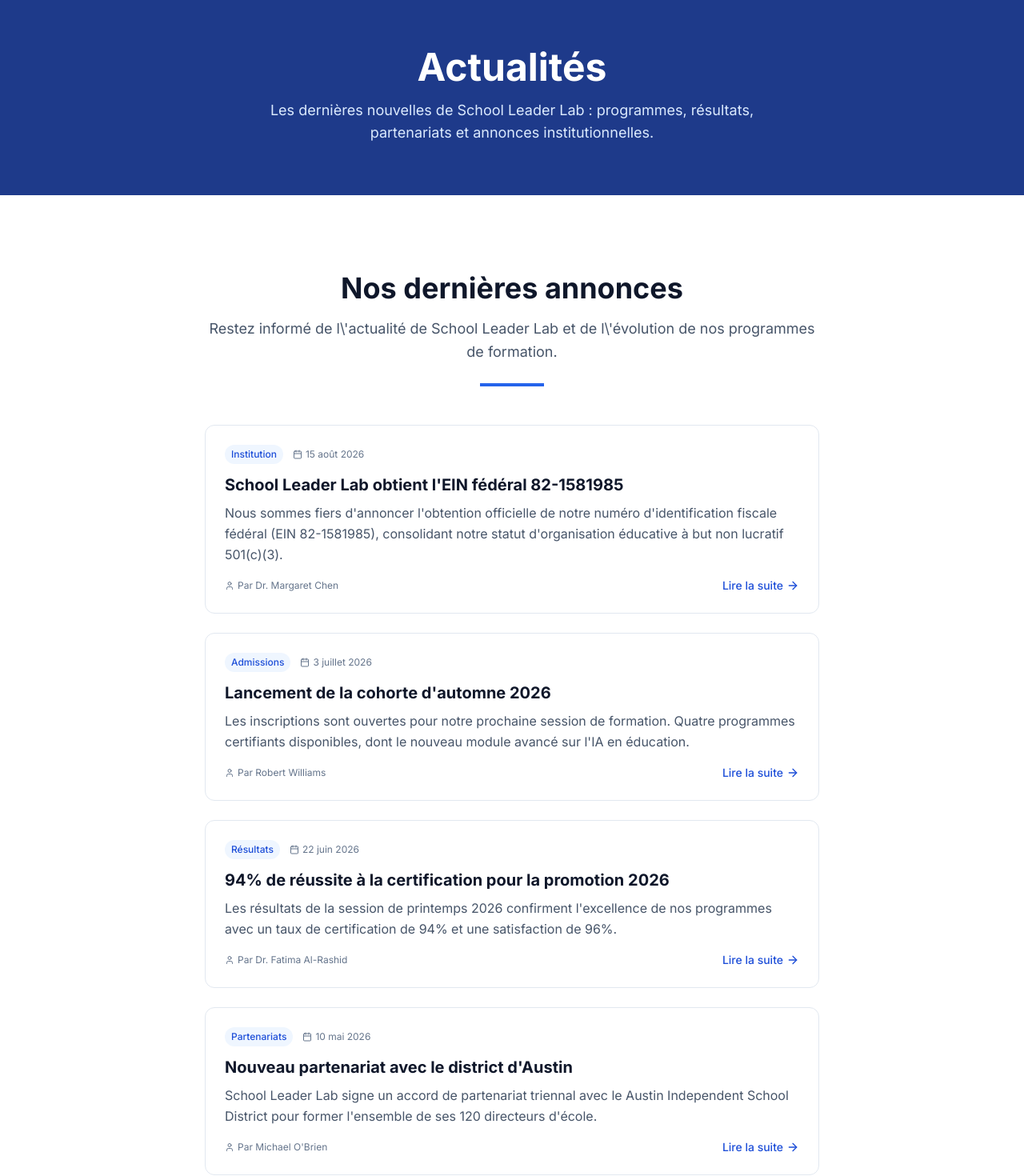
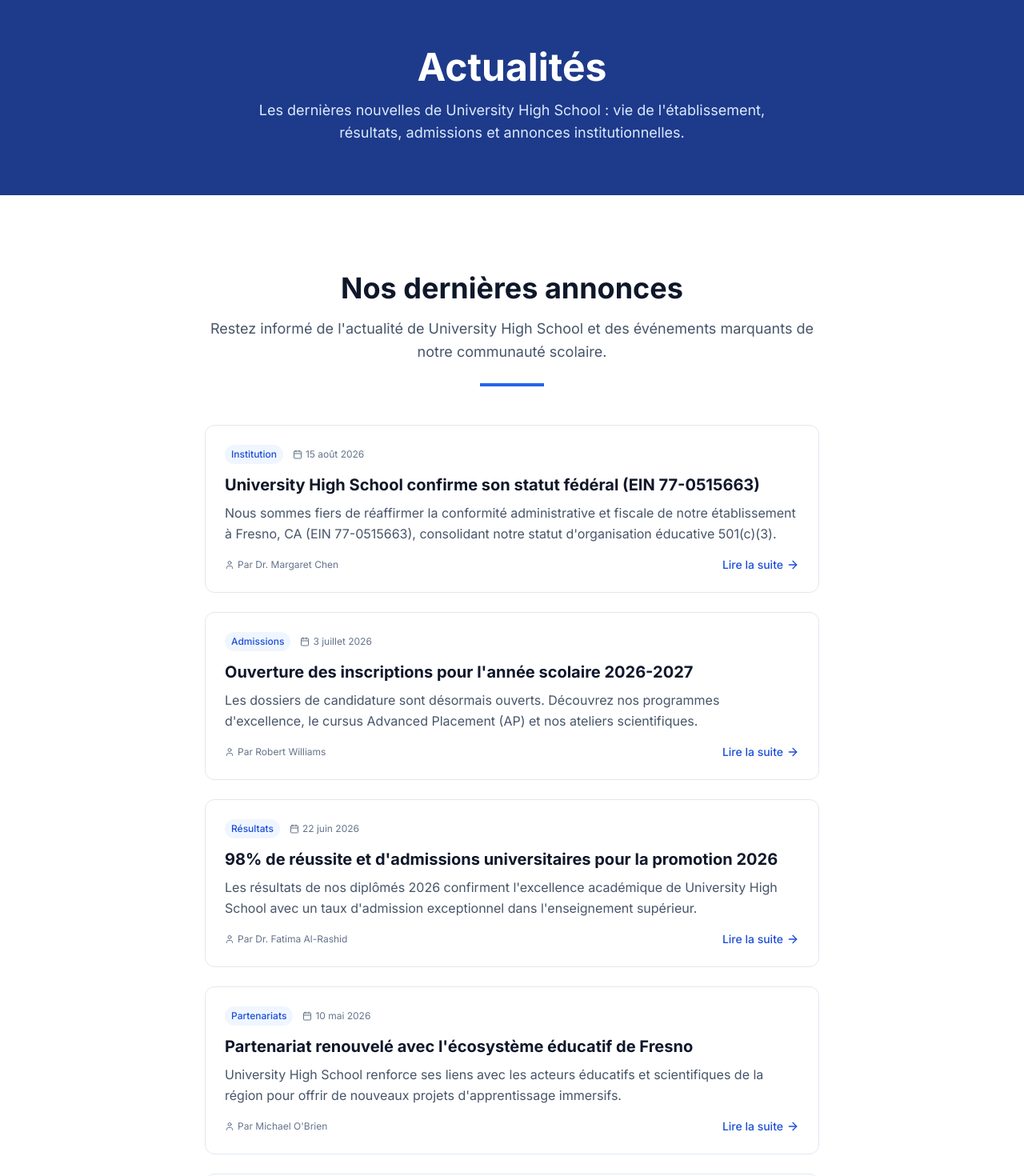
Before and after one commit to irmafiguero199/schoolleaderlab.sbs, a React (Vite) app: page /news in a window 1280 px wide. Shown: the part 100-1570 px from the top of the page at 80% size. Built offline with nearby package versions, Linux system fonts and the light colour scheme.

Commit message:
Change news component to University High School
Updated news items and metadata to reflect University High School's information instead of School Leader Lab.

```diff
--- a/src/pages/News.jsx
+++ b/src/pages/News.jsx
@@ -3,29 +3,29 @@
 import { Calendar, ArrowRight, User } from 'lucide-react'
 
 const newsItems = [
-  { date: '15 août 2026', title: 'School Leader Lab obtient l\'EIN fédéral 82-1581985', excerpt: 'Nous sommes fiers d\'annoncer l\'obtention officielle de notre numéro d\'identification fiscale fédéral (EIN 82-1581985), consolidant notre statut d\'organisation éducative à but non lucratif 501(c)(3).', author: 'Dr. Margaret Chen', category: 'Institution' },
-  { date: '3 juillet 2026', title: 'Lancement de la cohorte d\'automne 2026', excerpt: 'Les inscriptions sont ouvertes pour notre prochaine session de formation. Quatre programmes certifiants disponibles, dont le nouveau module avancé sur l\'IA en éducation.', author: 'Robert Williams', category: 'Admissions' },
-  { date: '22 juin 2026', title: '94% de réussite à la certification pour la promotion 2026', excerpt: 'Les résultats de la session de printemps 2026 confirment l\'excellence de nos programmes avec un taux de certification de 94% et une satisfaction de 96%.', author: 'Dr. Fatima Al-Rashid', category: 'Résultats' },
-  { date: '10 mai 2026', title: 'Nouveau partenariat avec le district d\'Austin', excerpt: 'School Leader Lab signe un accord de partenariat triennal avec le Austin Independent School District pour former l\'ensemble de ses 120 directeurs d\'école.', author: 'Michael O\'Brien', category: 'Partenariats' },
-  { date: '18 avril 2026', title: 'Mise à jour de la politique de confidentialité FERPA', excerpt: 'Conformément aux exigences fédérales, nous avons actualisé notre politique de protection des données des participants et des élèves mentionnés dans nos études de cas.', author: 'David Thompson', category: 'Juridique' },
+  { date: '15 août 2026', title: 'University High School confirme son statut fédéral (EIN 77-0515663)', excerpt: 'Nous sommes fiers de réaffirmer la conformité administrative et fiscale de notre établissement à Fresno, CA (EIN 77-0515663), consolidant notre statut d\'organisation éducative 501(c)(3).', author: 'Dr. Margaret Chen', category: 'Institution' },
+  { date: '3 juillet 2026', title: 'Ouverture des inscriptions pour l\'année scolaire 2026-2027', excerpt: 'Les dossiers de candidature sont désormais ouverts. Découvrez nos programmes d\'excellence, le cursus Advanced Placement (AP) et nos ateliers scientifiques.', author: 'Robert Williams', category: 'Admissions' },
+  { date: '22 juin 2026', title: '98% de réussite et d\'admissions universitaires pour la promotion 2026', excerpt: 'Les résultats de nos diplômés 2026 confirment l\'excellence académique de University High School avec un taux d\'admission exceptionnel dans l\'enseignement supérieur.', author: 'Dr. Fatima Al-Rashid', category: 'Résultats' },
+  { date: '10 mai 2026', title: 'Partenariat renouvelé avec l\'écosystème éducatif de Fresno', excerpt: 'University High School renforce ses liens avec les acteurs éducatifs et scientifiques de la région pour offrir de nouveaux projets d\'apprentissage immersifs.', author: 'Michael O\'Brien', category: 'Partenariats' },
+  { date: '18 avril 2026', title: 'Mise à jour des politiques de confidentialité FERPA et sécurité des données', excerpt: 'Conformément aux exigences fédérales et californiennes, nous avons mis à jour nos protocoles de protection des données d\'élèves et d\'utilisation des outils Google Workspace.', author: 'David Thompson', category: 'Juridique' },
 ]
 
 function News() {
   return (
     <>
       <Helmet>
-        <title>Actualités — School Leader Lab</title>
-        <meta name="description" content="Actualités et annonces de School Leader Lab. EIN 82-1581985. Programmes, résultats, partenariats et vie institutionnelle." />
+        <title>Actualités — University High School</title>
+        <meta name="description" content="Actualités et annonces de University High School à Fresno, CA (EIN 77-0515663). Vie de l'établissement, résultats académiques, admissions et partenariats." />
       </Helmet>
       <div className="bg-primary-900 text-white py-16">
         <div className="container-main px-4 text-center">
           <h1 className="text-4xl md:text-5xl font-bold mb-4">Actualités</h1>
-          <p className="text-primary-100 text-lg max-w-2xl mx-auto">Les dernières nouvelles de School Leader Lab : programmes, résultats, partenariats et annonces institutionnelles.</p>
+          <p className="text-primary-100 text-lg max-w-2xl mx-auto">Les dernières nouvelles de University High School : vie de l'établissement, résultats, admissions et annonces institutionnelles.</p>
         </div>
       </div>
       <section className="section-padding bg-white">
         <div className="container-main">
-          <SectionHeader title="Nos dernières annonces" subtitle="Restez informé de l\'actualité de School Leader Lab et de l\'évolution de nos programmes de formation." />
+          <SectionHeader title="Nos dernières annonces" subtitle="Restez informé de l'actualité de University High School et des événements marquants de notre communauté scolaire." />
           <div className="max-w-3xl mx-auto space-y-6">
             {newsItems.map((news, i) => (
               <article key={i} className="bg-white p-6 rounded-xl border border-slate-200 hover:shadow-md transition-shadow">
```
